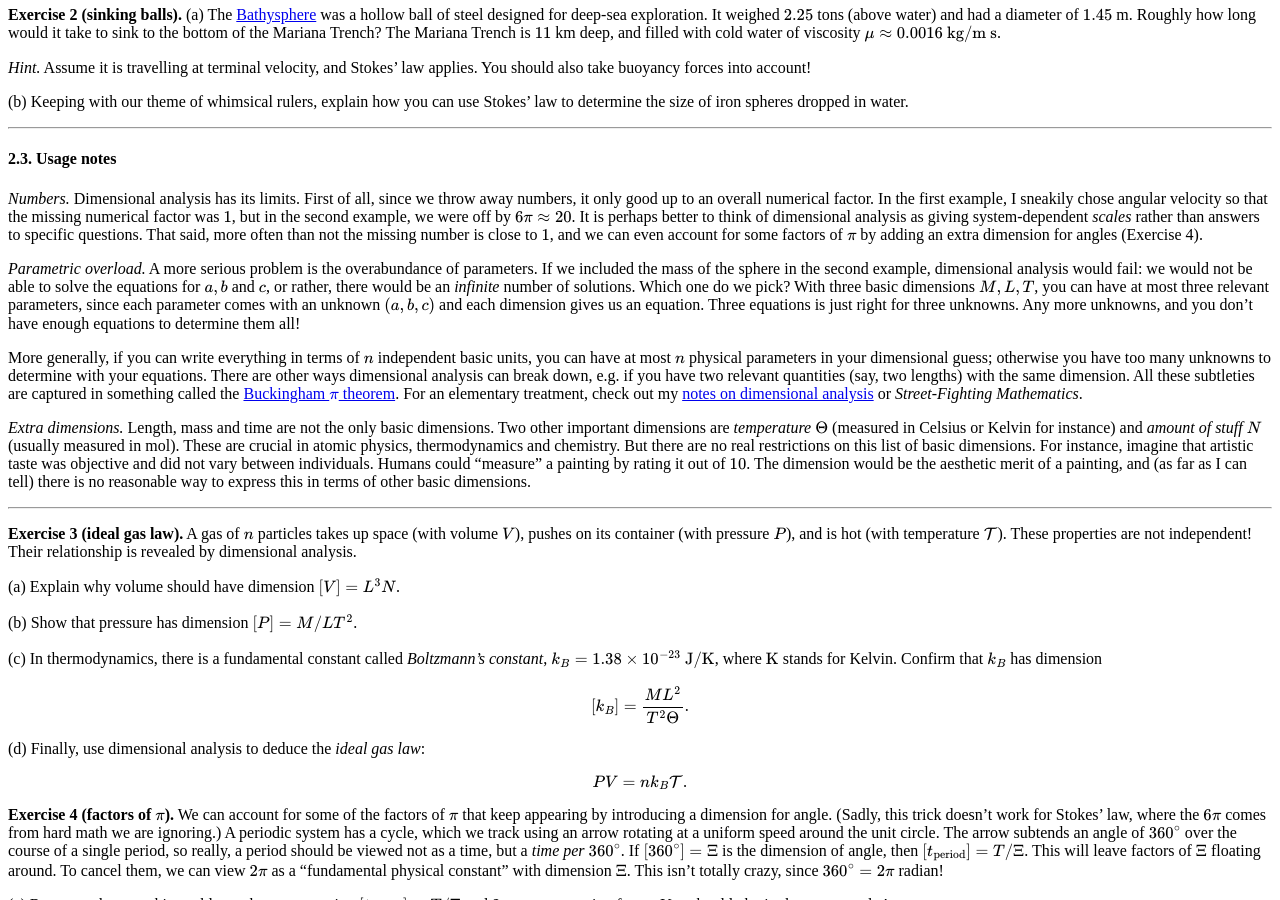
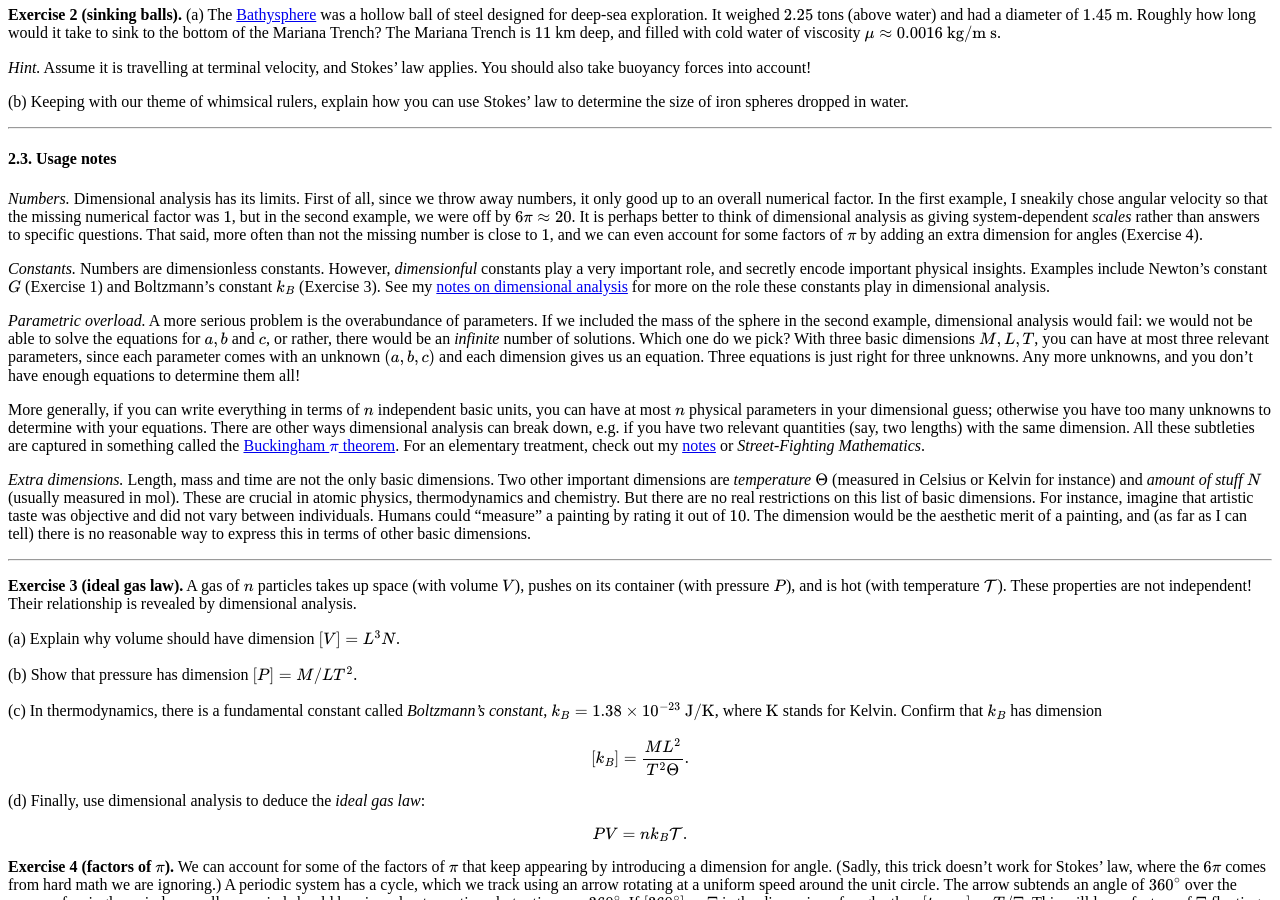
Before and after one commit to hapax/hapax.github.io, a Jekyll site: the page built from assets/simple-physics.md, in a window 1280 px wide and 900 px high, scrolled down 4076 px. Built offline with Jekyll 4.4.1, drawn with Linux system fonts in a browser that asks for light colours; our own code applies the rules of GitHub Pages for plain Markdown files; formulas are drawn with MathJax 3; a script that is not in the unit is left out.

Commit message:
Update simple-physics.md

```diff
--- a/assets/simple-physics.md
+++ b/assets/simple-physics.md
@@ -417,6 +417,14 @@
 we can even account for some factors of $\pi$ by adding an extra
 dimension for angles (Exercise 4).
 
+*Constants.* Numbers are dimensionless constants.
+However, *dimensionful* constants play a very important role, and
+secretly encode important physical insights.
+Examples include Newton's constant $G$ (Exercise 1) and Boltzmann's
+constant $k_B$ (Exercise 3).
+See my [notes on dimensional analysis](https://hapax.github.io/assets/dimensional-analysis.pdf)
+for more on the role these constants play in dimensional analysis.
+
 *Parametric overload.* A more serious problem is the overabundance of parameters.
 If we included the mass of the sphere in the second example,
 dimensional analysis would fail: we would not be able to solve the
```
Also changed, not shown: other parts of assets/simple-physics.md (+1 -1 lines).
